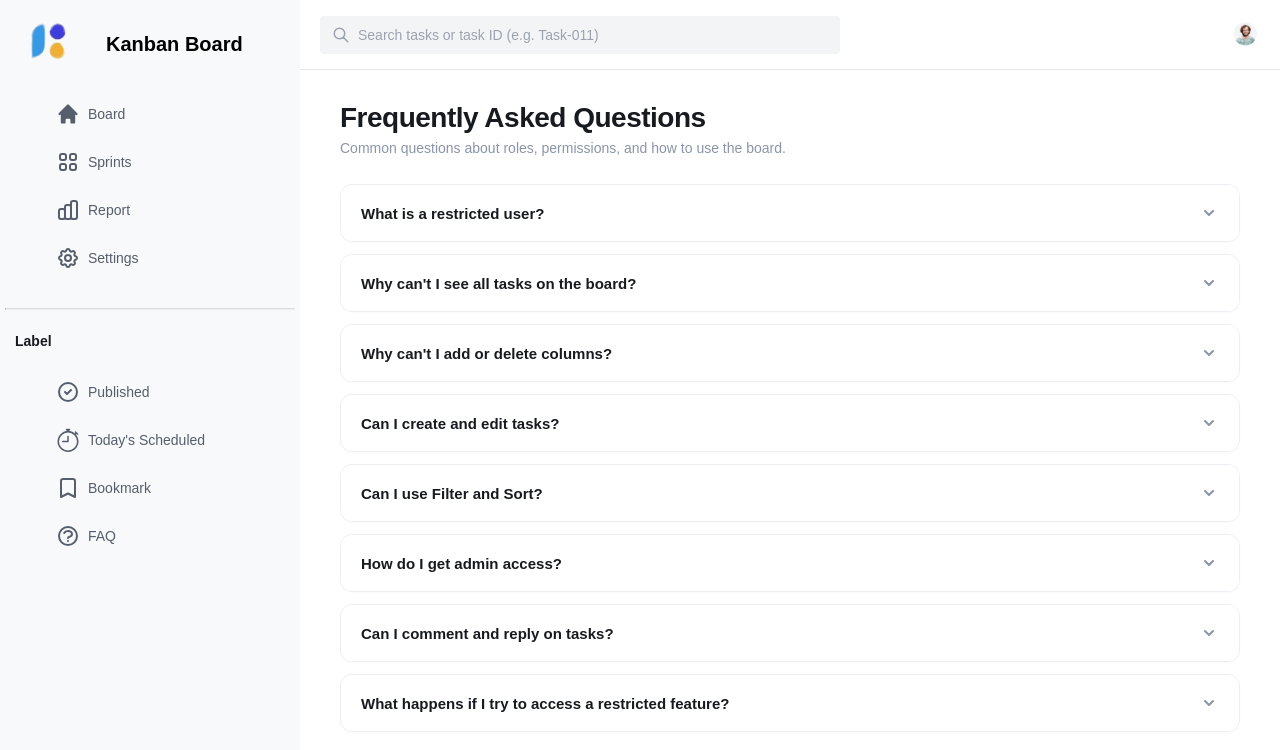
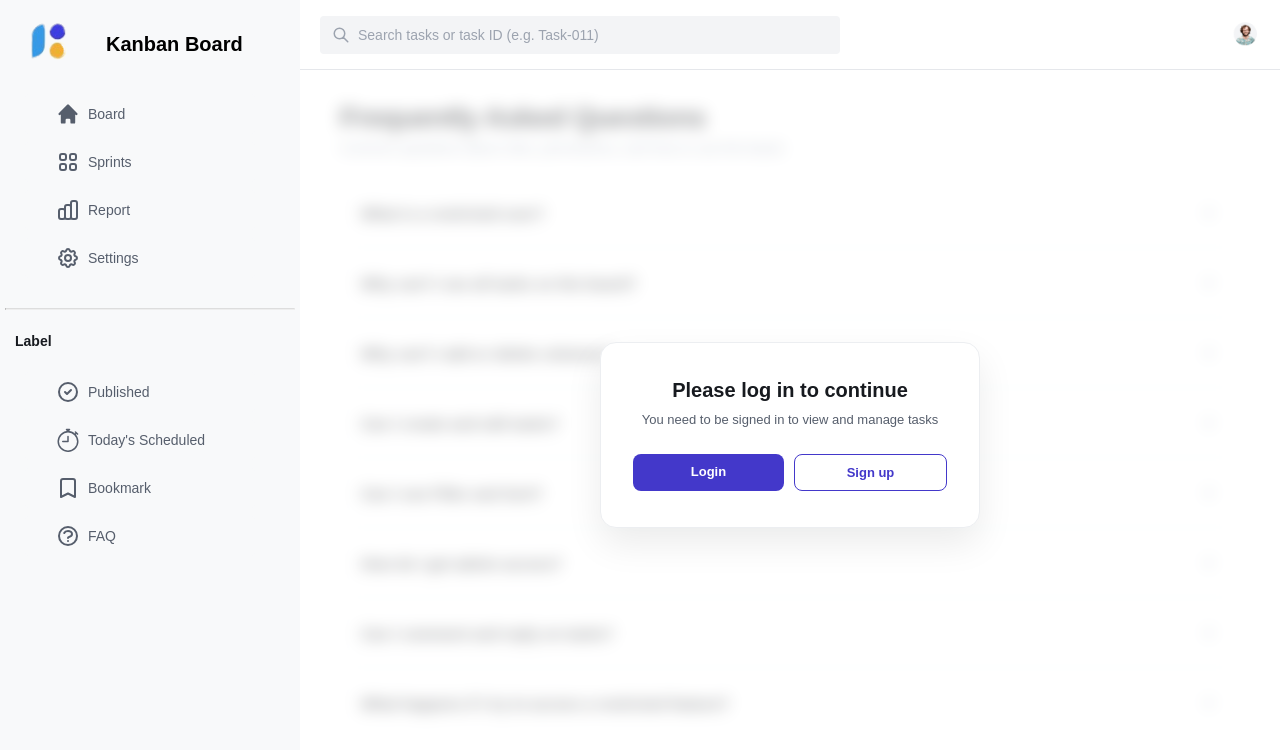
Before and after one commit to anuj-tiwari-iphtech/Kanban-Board, a React (Vite) app: page /faq in a window 1280 px wide. Shown: the top 750 px of the page. Built offline with nearby package versions, Linux system fonts and the light colour scheme; no server answers.

Commit message:
Login model

```diff
--- a/src/components/Profile/ProfileCard.jsx
+++ b/src/components/Profile/ProfileCard.jsx
@@ -57,6 +57,11 @@ export default function ProfileCard({ currentUser, setCurrentUser }) {
   }
 
   const handleSaveProfile = async () => {
+    if(!currentUser){
+      showAlert("Please log in to update your profile","warning");
+      return;
+    }
+
     if (!name.trim()) {
       showAlert("Name cannot be empty.", "warning");
       return;
--- a/src/pages/Board.jsx
+++ b/src/pages/Board.jsx
@@ -34,13 +34,13 @@ export default function Board() {
   const [selectedTaskIds, setSelectedTaskIds] = useState([]);
   const {showAlert} = useAlert();
 
-  if (!currentUser) {
-    return (
-      <div className="board-page">
-        <p className="board-empty-text">Please log in to view the board.</p>
-      </div>
-    );
-  }
+  // if (!currentUser) {
+  //   return (
+  //     <div className="board-page">
+  //       <p className="board-empty-text">Please log in to view the board.</p>
+  //     </div>
+  //   );
+  // }
 
   const backlogTasks = useMemo(() => {
     return tasks.filter((t) => !t.sprintId);
--- a/src/pages/Bookmark.jsx
+++ b/src/pages/Bookmark.jsx
@@ -24,14 +24,6 @@ export default function Bookmark() {
   const bookmarkedTasks = useMemo(() => {
    return tasks.filter((t) => t.isBookmarked)
   },[tasks])
-
-  if (!currentUser) {
-    return (
-      <div className="board-page">
-        <p className="board-empty-text">Please log in to view the board.</p>
-      </div>
-    );
-  }
 
   const handleTaskClick =(task) => {
     setEditingTask(task);
--- a/src/pages/Dashboard.jsx
+++ b/src/pages/Dashboard.jsx
@@ -1,5 +1,5 @@
 import { useState } from "react";
-import { Outlet, useNavigate } from "react-router-dom";
+import { Link, Outlet, useNavigate } from "react-router-dom";
 import Navbar from "../components/navbar/Navbar";
 import Sidebar from "../components/sidebar/Sidebar";
 import './dashboard.css'
@@ -34,6 +34,23 @@ export default function Dashboard({currentUser, setCurrentUser}) {
             />
             <main className="dashboard-content">
                 <Outlet context={{currentUser, setCurrentUser, searchTerm}}/>
+
+            {!currentUser && (
+              <div className="content-logged-out-overlay">
+                <div className="logged-out-card">
+                  <h2>Please log in to continue</h2>
+                  <p>You need to be signed in to view and manage tasks</p>
+                  <div className="logged-out-actions">
+                    <Link to="/login" className="logged-out-btn primary">
+                      Login
+                    </Link>
+                    <Link to="/sign-up" className="logged-out-btn secondary">
+                      Sign up
+                    </Link>
+                  </div>
+                </div>
+              </div>
+            )}
             </main>
         </div>
     </div>
--- a/src/pages/General.jsx
+++ b/src/pages/General.jsx
@@ -452,23 +452,6 @@ export default function General() {
           />
         )}
       </div>
-
-      {!currentUser && (
-        <div className="logged-out-overlay">
-          <div className="logged-out-message">
-            <h2>Please log in to continue</h2>
-            <p>You need to be signed in to view and manage tasks</p>
-            <div className="logged-out-actions">
-              <Link to="/login" className="logged-out-btn primary">
-                Login
-              </Link>
-              <Link to="/sign-up" className="logged-out-btn secondary">
-                Sign up
-              </Link>
-            </div>
-          </div>
-        </div>
-      )}
     </div>
   );
 }
--- a/src/pages/Published.jsx
+++ b/src/pages/Published.jsx
@@ -28,14 +28,6 @@ export default function Published() {
     });
   }, [tasks, sprints]);
 
-  if (!currentUser) {
-    return (
-      <div className="board-page">
-        <p className="board-empty-text">Please log in to view the board.</p>
-      </div>
-    );
-  }
-
   const handleTaskClick = (task) => {
     setEditingTask(task);
     setIsTaskModalOpen(true);
@@ -48,7 +40,7 @@ export default function Published() {
       setIsTaskModalOpen(false);
       setEditingTask(null);
     } catch (error) {
-      console.error("Failed to update task:", error);   // FIXED — pehle '.' tha ',' ki jagah, syntax error deta
+      console.error("Failed to update task:", error);
       showAlert("Failed to update Task", "error");
     }
   };
--- a/src/pages/Report.jsx
+++ b/src/pages/Report.jsx
@@ -28,13 +28,6 @@ export default function ReportPageContainer() {
     };
   }, [tasks, sprints]);
 
-  if (!currentUser) {
-    return (
-      <div className="board-page">
-        <p className="board-empty-text">Please log in to view the board.</p>
-      </div>
-    );
-  }
 
   if (tasksLoading || columnsLoading || sprintsLoading) {
     return <div className="report-loader">Loading live analytics from Firebase...</div>;
--- a/src/pages/TodayScheduled.jsx
+++ b/src/pages/TodayScheduled.jsx
@@ -24,14 +24,6 @@ export default function TodayScheduled() {
   const scheduledTasks = useMemo(() => {
     return tasks.filter((t) => t.isScheduled)
   },[tasks])
-
-  if (!currentUser) {
-    return (
-      <div className="board-page">
-        <p className="board-empty-text">Please log in to view the board.</p>
-      </div>
-    );
-  }
 
   const handleTaskClick =(task) => {
     setEditingTask(task);
--- a/src/pages/dashboard.css
+++ b/src/pages/dashboard.css
@@ -17,4 +17,114 @@
   flex: 1;
   display: flex;
   flex-direction: column;
+  position: relative;
 }
+
+.content-wrapper {
+  flex: 1;
+  position: relative;
+  display: flex;
+  flex-direction: column;
+}
+
+.content-logged-out-overlay {
+  position: absolute;
+  inset: 0;
+  background: rgba(255, 255, 255, 0.55);
+  backdrop-filter: blur(8px);
+  display: flex;
+  align-items: center;
+  justify-content: center;
+  z-index: 100;
+  padding: 24px;
+  animation: overlayFade 0.3s ease;
+}
+
+@keyframes overlayFade {
+  from {
+    opacity: 0;
+  }
+  to {
+    opacity: 1;
+  }
+}
+
+.logged-out-card {
+  background: #ffffff;
+  border-radius: 16px;
+  padding: 36px 32px;
+  text-align: center;
+  box-shadow: 0 16px 36px rgba(0, 0, 0, 0.08);
+  max-width: 380px;
+  width: 100%;
+  border: 1px solid #eceef1;
+  animation: modalPop 0.25s cubic-bezier(0.16, 1, 0.3, 1);
+}
+
+@keyframes modalPop {
+  from {
+    opacity: 0;
+    transform: scale(0.96);
+  }
+  to {
+    opacity: 1;
+    transform: scale(1);
+  }
+}
+
+.logged-out-icon {
+  font-size: 32px;
+  margin-bottom: 12px;
+}
+
+.logged-out-card h2 {
+  font-family: "DM Sans", sans-serif;
+  font-size: 20px;
+  font-weight: 700;
+  color: #171a1f;
+  margin: 0 0 8px 0;
+}
+
+.logged-out-card p {
+  font-family: "DM Sans", sans-serif;
+  font-size: 13px;
+  color: #565e6c;
+  line-height: 1.5;
+  margin: 0 0 24px 0;
+}
+
+.logged-out-actions {
+  display: flex;
+  gap: 10px;
+}
+
+.logged-out-btn {
+  flex: 1;
+  padding: 10px 16px;
+  border-radius: 8px;
+  font-family: "DM Sans", sans-serif;
+  font-size: 13px;
+  font-weight: 600;
+  text-decoration: none;
+  text-align: center;
+  transition: all 0.2s ease;
+}
+
+.logged-out-btn.primary {
+  background: #4338ca;
+  color: #ffffff;
+}
+
+.logged-out-btn.primary:hover {
+  background: #372aad;
+}
+
+.logged-out-btn.secondary {
+  background: #ffffff;
+  color: #4338ca;
+  border: 1px solid #4338ca;
+}
+
+.logged-out-btn.secondary:hover {
+  background: #f5f3ff;
+}
--- a/src/pages/faq.jsx
+++ b/src/pages/faq.jsx
@@ -5,7 +5,7 @@ import "./faq.css";
 const faqData = [
   {
     question: "What is a restricted user?",
-    answer: "A restricted user is a team member with limited access to the board. Restricted users can only view tasks assigned to them or to other restricted users — they cannot see the full board or tasks assigned to admins.",
+    answer: "A restricted user is a team member with limited access to the board. Restricted users can view all tasks assigned to them or to other restricted users — they can see the full board or tasks assigned to admins.",
   },
   {
     question: "Why can't I see all tasks on the board?",
@@ -17,7 +17,7 @@ const faqData = [
   },
   {
     question: "Can I create and edit tasks?",
-    answer: "Yes. Restricted users can create new tasks and edit any task they are assigned to, including updating status, priority, due dates, comments, and attachments.",
+    answer: "No. Restricted users cannoy create new tasks and edit any task they are assigned to, including updating status, priority, due dates, comments, and attachments.",
   },
   {
     question: "Can I use Filter and Sort?",
--- a/src/pages/general.css
+++ b/src/pages/general.css
@@ -173,81 +173,6 @@
   background: #ffffff;
 }
 
-.general-content.blurred {
-  filter: blur(10px);
-  pointer-events: none;
-  user-select: none;
-}
-
-.logged-out-overlay {
-  position: absolute;
-  inset: 0;
-  background: rgba(255, 255, 255, 0.8);
-  display: flex;
-  align-items: center;
-  justify-content: center;
-  z-index: 500;
-}
-
-.logged-out-message {
-  background: #ffffff;
-  border-radius: 12px;
-  padding: 32px 40px;
-  text-align: center;
-  box-shadow: 0 12px 40px rgba(0, 0, 0, 0.15);
-  max-width: 380px;
-}
-
-.logged-out-message h2 {
-  font-family: "DM Sans", sans-serif;
-  font-size: 20px;
-  font-weight: 700;
-  color: #171a1f;
-  margin: 0 0 8px 0;
-}
-
-.logged-out-message p {
-  font-family: "DM Sans", sans-serif;
-  font-size: 13px;
-  color: #565e6c;
-  margin: 0 0 24px 0;
-}
-
-.logged-out-actions {
-  display: flex;
-  gap: 12px;
-  justify-content: center;
-}
-
-.logged-out-btn {
-  padding: 10px 24px;
-  border-radius: 6px;
-  font-family: "DM Sans", sans-serif;
-  font-size: 13px;
-  font-weight: 600;
-  text-decoration: none;
-  transition: all 0.2s ease;
-}
-
-.logged-out-btn.primary {
-  background: #4338ca;
-  color: #ffffff;
-}
-
-.logged-out-btn.primary:hover {
-  background: #372aad;
-}
-
-.logged-out-btn.secondary {
-  background: transparent;
-  color: #4338ca;
-  border: 1px solid #4338ca;
-}
-
-.logged-out-btn.secondary:hover {
-  background: #f5f3ff;
-}
-
 @media (max-width: 768px) {
   .general-header {
     height: auto;
--- a/src/routes/Approutes.jsx
+++ b/src/routes/Approutes.jsx
@@ -23,7 +23,7 @@ export default function Approutes() {
     <Routes>
             <Route path="/login" element={<Login />}/>
             <Route path="/sign-up" element={<SignUp/>}/>
-        <Route path="/" element={<Dashboard />}>
+        <Route path="/" element={<Dashboard currentUser={currentUser}/>}>
             <Route index element={<General/>}/>
             <Route path="/task/:taskId" element={<General/>}/>
             <Route path="/board" element={<Board />}/>
```
